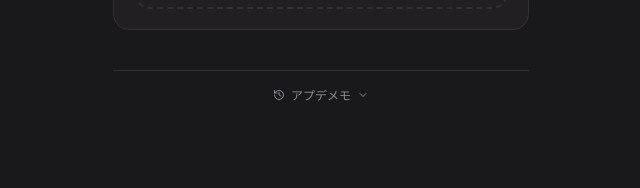
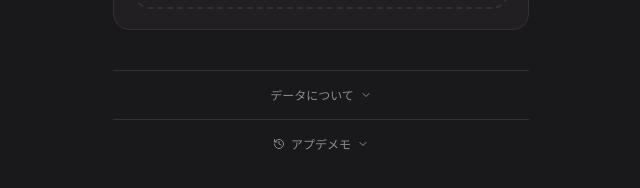
Before and after one commit to amongusrr07-max/Sodateru-tangocho, a React (Vite) app: page / in a window 1280 px wide. Shown: the part 418-606 px from the top of the page, without its empty margins (319-959 px from the left). Built offline with nearby package versions, Linux system fonts and the light colour scheme.

Commit message:
公開用の注意書きを追加

```diff
--- a/src/App.jsx
+++ b/src/App.jsx
@@ -1046,6 +1046,7 @@ export default function EikenTangocho() {
   const [visibleCount, setVisibleCount] = useState(PAGE_SIZE);
   const [showBackup, setShowBackup] = useState(false);
   const [showChangelog, setShowChangelog] = useState(false);
+  const [showDataNotice, setShowDataNotice] = useState(false);
   const [exampleLoadingIds, setExampleLoadingIds] = useState(() => new Set());
   const fileInputRef = useRef(null);
 
@@ -1535,6 +1536,23 @@ export default function EikenTangocho() {
         )}
 
         <div className="mt-10 pt-4" style={{ borderTop: `1px solid ${C.border}` }}>
+          <button
+            onClick={() => setShowDataNotice((s) => !s)}
+            aria-expanded={showDataNotice}
+            className="flex items-center gap-1.5 text-xs font-medium mx-auto"
+            style={{ color: C.textMuted }}
+          >
+            データについて {showDataNotice ? <ChevronUp size={12} /> : <ChevronDown size={12} />}
+          </button>
+          {showDataNotice && (
+            <div className="mt-3 px-3 py-3 rounded-xl text-xs leading-relaxed space-y-2" style={{ background: C.surfaceRaised, color: C.textMuted }}>
+              <p><span style={{ color: C.text, fontWeight: 700 }}>単語帳データ：</span>この端末・ブラウザの中だけに保存されます。ほかの利用者と共有されることはありません。</p>
+              <p><span style={{ color: C.text, fontWeight: 700 }}>AI機能：</span>写真や入力した単語は、回答を作るためにGoogle Gemini APIへ送信されます。個人情報・顔写真・学校名などが写った画像は送らないでね。</p>
+              <p><span style={{ color: C.text, fontWeight: 700 }}>バックアップ：</span>ブラウザのデータを消すと単語帳が消える場合があります。大切な単語は「一覧」タブのバックアップを使って保存してね。</p>
+            </div>
+          )}
+
+          <div className="mt-4 pt-4" style={{ borderTop: `1px solid ${C.border}` }}>
             <button onClick={() => setShowChangelog((s) => !s)} className="flex items-center gap-1.5 text-xs font-medium mx-auto" style={{ color: C.textMuted }}>
               <History size={12} /> アプデメモ {showChangelog ? <ChevronUp size={12} /> : <ChevronDown size={12} />}
             </button>
@@ -1557,5 +1575,6 @@ export default function EikenTangocho() {
           </div>
         </div>
       </div>
-  );
-}
+    </div>
+  );
+}
```
Lines whose indentation alone changed are shown as unchanged.
